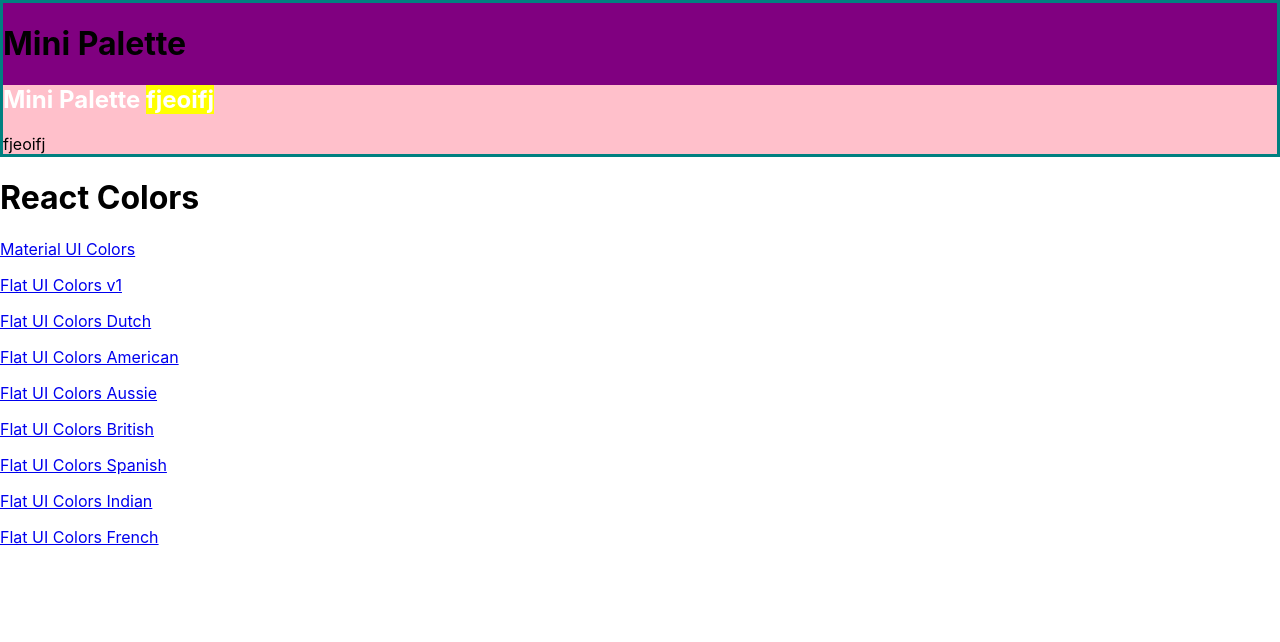
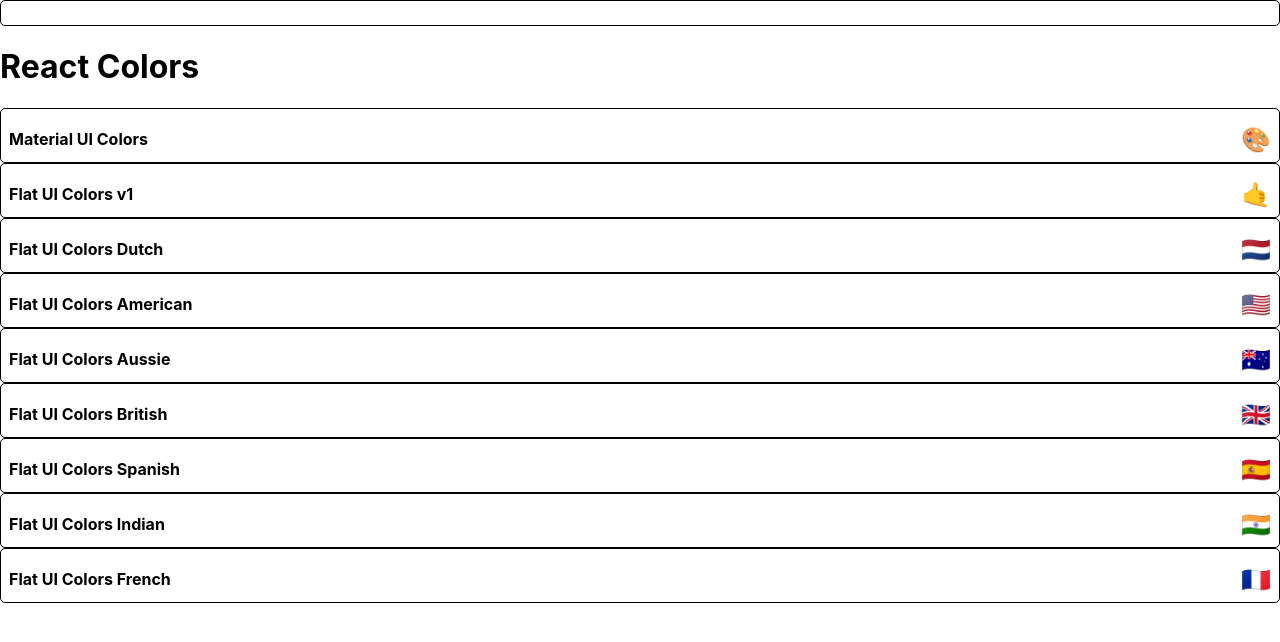
Before and after one commit to chenghsj/color-app, a React (Create React App) app: page / in a window 1280 px wide. Shown: the top 642 px of the page. Built offline with nearby package versions, Linux system fonts and the light colour scheme.

Commit message:
Start styling MiniPalette

```diff
--- a/src/MiniPalette.js
+++ b/src/MiniPalette.js
@@ -2,33 +2,45 @@ import React from "react";
 import { withStyles } from "@material-ui/core/styles";
 
 const styles = {
-  main: {
-    backgroundColor: "purple",
-    border: "3px solid teal"
+  root: {
+    backgroundColor: "white",
+    border: "1px solid black",
+    borderRadius: "5px",
+    padding: "0.5rem",
+    position: "relative",
+    overflow: "hidden",
+    "&:hover": {
+      cursor: "pointer"
+    }
   },
-  secondary: {
-    backgroundColor: "pink",
-    "& h1": {
-      color: "white",
-      "& span": {
-        backgroundColor: "yellow"
-      }
-    }
+  colors: {
+    backgroundColor: "gray"
+  },
+  title: {
+    display: "flex",
+    justifyContent: "space-between",
+    alignItems: "center",
+    margin: "0",
+    color: "black",
+    paddingTop: "0.5rem",
+    fontSize: "1rem",
+    position: "relative"
+  },
+  emoji: {
+    marginLeft: "0.5rem",
+    fontSize: "1.5rem"
   }
 };
 
 function MiniPalette(props) {
-  console.log(props);
-  const { classes } = props;
+  const { classes, paletteName, emoji } = props;
+
   return (
-    <div className={classes.main}>
-      <h1>Mini Palette</h1>
-      <section className={classes.secondary}>
-        <h1>
-          Mini Palette <span>fjeoifj</span>
-        </h1>
-        <span>fjeoifj</span>
-      </section>
+    <div className={classes.root}>
+      <div className={classes.colors}></div>
+      <h5 className={classes.title}>
+        {paletteName} <span className={classes.emoji}>{emoji}</span>
+      </h5>
     </div>
   );
 }
--- a/src/PaletteList.js
+++ b/src/PaletteList.js
@@ -14,9 +14,7 @@ class PaletteList extends Component {
         <MiniPalette />
         <h1>React Colors</h1>
         {palettes.map(palette => (
-          <p>
-            <Link to={`/palette/${palette.id}`}>{palette.paletteName}</Link>
-          </p>
+          <MiniPalette {...palette} />
         ))}
       </div>
     );
```
